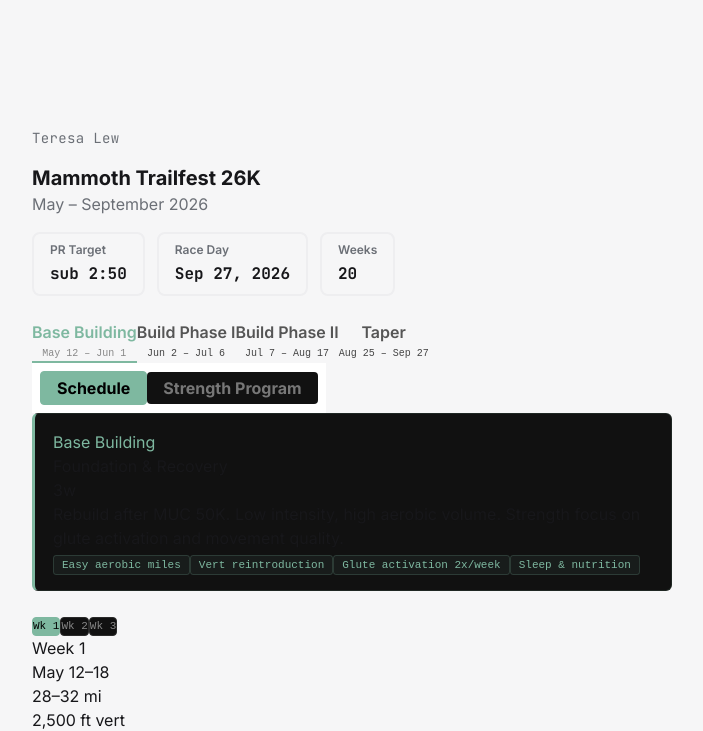
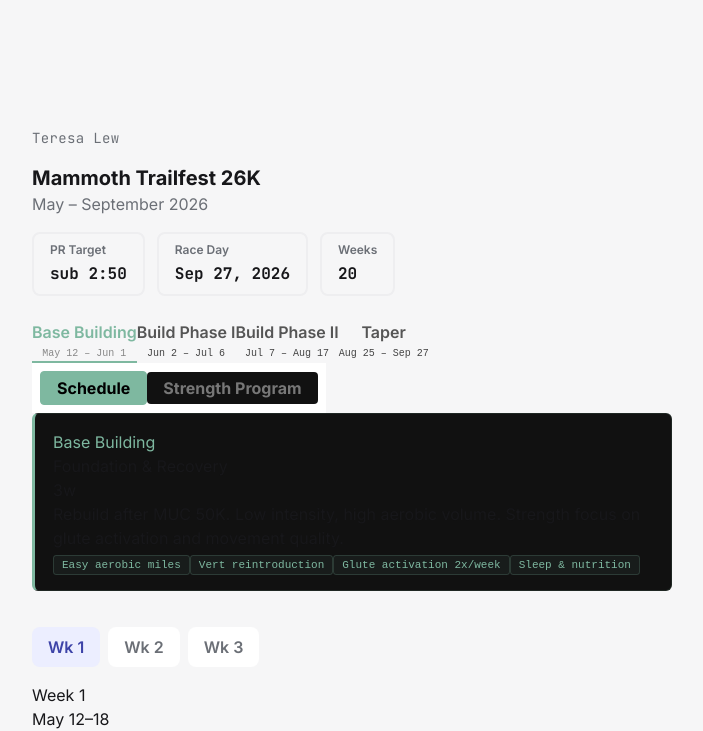
Before and after one commit to teresal92/trailrunning-planner, a Next.js app: page / in a window 1280 px wide. Shown: the top 731 px of the page, without its empty margins (288-991 px from the left). Built offline with nearby package versions, Linux system fonts and the light colour scheme.

Commit message:
style: apply styling for WeekSelector component

```diff
--- a/app/components/week-selector.tsx
+++ b/app/components/week-selector.tsx
@@ -13,28 +13,21 @@ export default function WeekSelector({
   weeks,
   activeWeek,
   onWeekChange,
-  phaseColor,
 }: WeekSelectorProps) {
   return (
-    <div>
-      {weeks.map((w, i) => (
+    <div className="flex gap-2 py-4">
+      {weeks.map((w, i) => {
+        const isSelected = activeWeek === i;
+        return (
           <button
             key={w.id}
             onClick={() => onWeekChange(i)}
-          style={{
-            background: activeWeek === i ? phaseColor : "#111",
-            border: `1px solid ${activeWeek === i ? phaseColor : "#2a2a2a"}`,
-            borderRadius: 4,
-            color: activeWeek === i ? "#000" : "#888",
-            cursor: "pointer",
-            fontSize: 11,
-            fontFamily: "monospace",
-            transition: "all 0.15s",
-          }}
+            className={`rounded-lg px-4 py-2 font-semibold ${isSelected ? "bg-accent-soft text-accent-soft-text" : "bg-surface text-text-secondary"}`}
           >
             Wk {w.week}
           </button>
-      ))}
+        );
+      })}
     </div>
   );
 }
```
Lines whose indentation alone changed are shown as unchanged.
